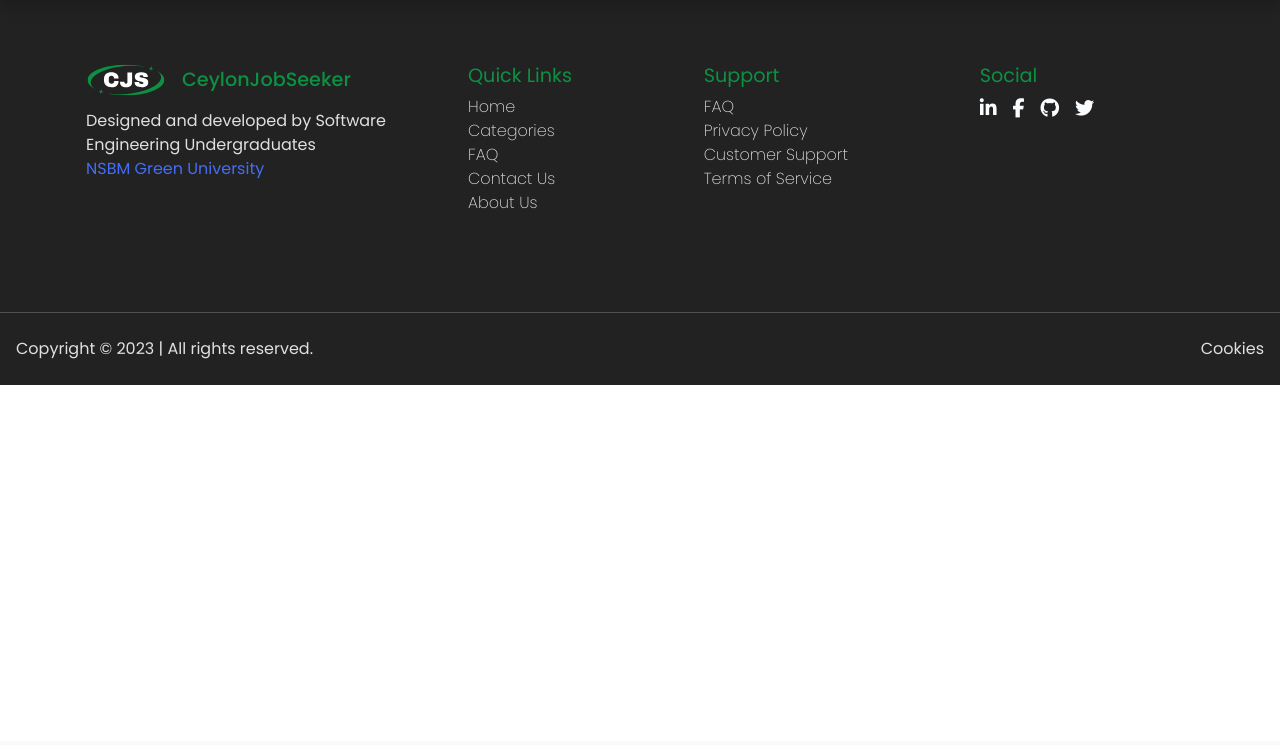
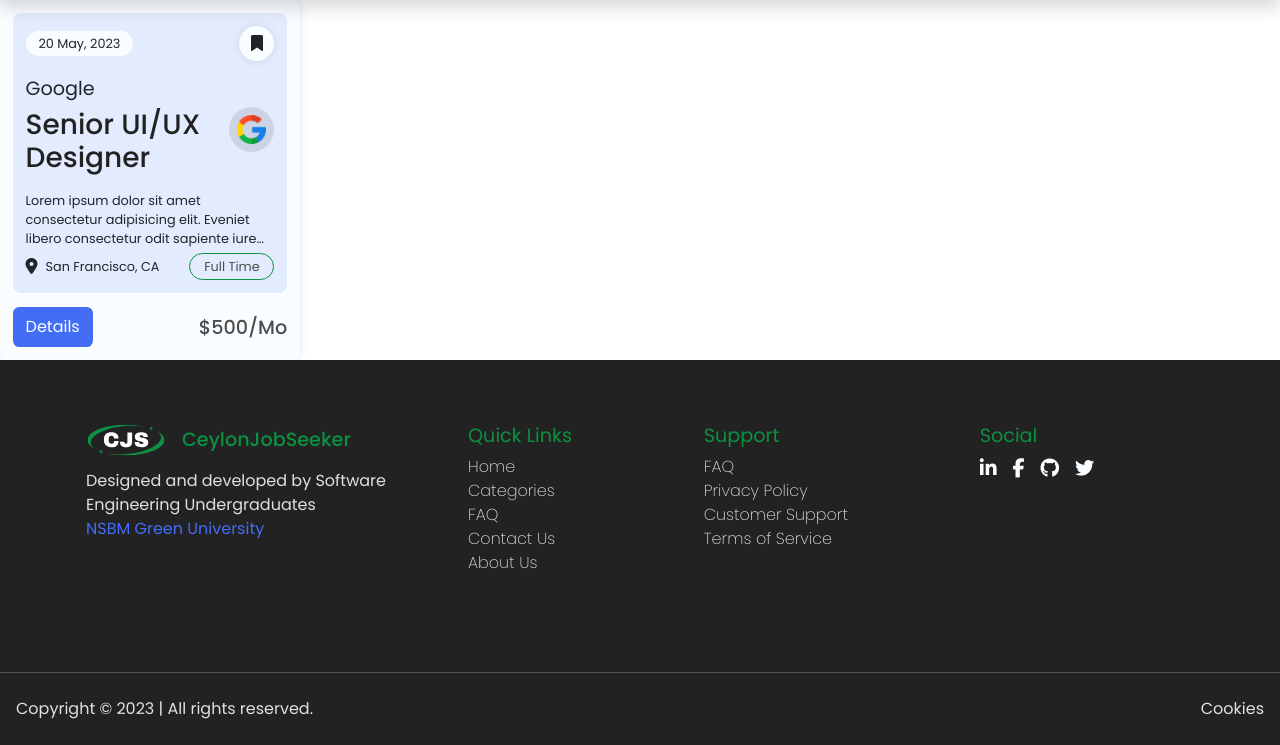
Before and after one commit to LakshanRukantha/CeylonJobSeeker, a PHP site: page /jobs/it-jobs.html in a window 1280 px wide. Shown: the part 59-804 px from the top of the page. Before the commit the page ends 444 px from the top, so only its background shows below. Run offline with PHP 8.4, Linux system fonts and the light colour scheme; some libraries are stand-ins or nearby versions.

Commit message:
feat: Develop Job Listing Card & Minor UI Fixes

```diff
--- a/jobs/it-jobs.html
+++ b/jobs/it-jobs.html
@@ -11,6 +11,7 @@
       crossorigin="anonymous"
     />
     <link rel="stylesheet" href="../styles/main.css" />
+    <link rel="stylesheet" href="../styles/job-pages.css" />
     <title>IT Jobs</title>
   </head>
   <body>
@@ -67,7 +68,49 @@
         </div>
       </nav>
       <!-- Navbar End -->
-      <!-- Job Listing -->
+      <!-- Job Card Start -->
+      <div class="main-card-wrapper">
+        <div class="card-content-wrapper">
+          <div class="top-section">
+            <span class="publish-date">20 May, 2023</span>
+            <div class="btn-bookmark">
+              <i class="fa-solid fa-bookmark"></i>
+            </div>
+          </div>
+          <div class="middle-section">
+            <div class="job-details-left">
+              <h4 class="company">Google</h4>
+              <h3 class="job-title">Senior UI/UX Designer</h3>
+            </div>
+            <div class="company-image">
+              <img
+                class="img-fluid"
+                src="../assets/images/google.png"
+                alt="Company Image"
+              />
+            </div>
+          </div>
+          <div class="bottom-content-wrapper">
+            <p class="description">
+              Lorem ipsum dolor sit amet consectetur adipisicing elit. Eveniet
+              libero consectetur odit sapiente iure ducimus est, quisquam
+              officia quo quod.
+            </p>
+            <div class="bottom-content">
+              <div class="location-wrapper">
+                <i class="fa-solid fa-location-dot"></i>
+                <span class="location-text">San Francisco, CA</span>
+              </div>
+              <span class="job-type">Full Time</span>
+            </div>
+          </div>
+        </div>
+        <div class="job-footer-wrapper">
+          <h5 class="salary"><span>$</span>500<span>/Mo</span></h5>
+          <button type="button" class="btn-primary">Details</button>
+        </div>
+      </div>
+      <!-- Job Card End -->
       <!-- Footer Start -->
       <footer class="w-100">
         <div class="footer">
--- a/styles/job-pages.css
+++ b/styles/job-pages.css
@@ -0,0 +1,158 @@
+.main-card-wrapper {
+  display: flex;
+  flex-direction: column;
+  align-items: center;
+  justify-content: space-between;
+  max-width: 300px;
+  height: 360px;
+  box-shadow: 0 0 10px 0 rgba(0, 0, 0, 0.1);
+  border-radius: 0.5rem;
+  background-color: var(--text-light-color);
+  padding: 0.8rem;
+}
+
+.card-content-wrapper {
+  display: flex;
+  flex-direction: column;
+  background-color: var(--bg-shade-blue);
+  border-radius: 0.5rem;
+  padding: 0.8rem;
+  height: 280px;
+  max-width: 100%;
+}
+
+.top-section {
+  display: flex;
+  justify-content: space-between;
+  align-items: center;
+}
+
+.publish-date,
+.job-type {
+  padding: 0.2rem 0.8rem;
+  background-color: var(--text-light-color);
+  border-radius: 20px;
+  font-size: 0.8rem;
+  min-width: 85px;
+  text-align: center;
+}
+
+.btn-bookmark {
+  display: flex;
+  align-items: center;
+  justify-content: center;
+  height: 35px;
+  width: 35px;
+  background-color: var(--text-light-color);
+  border-radius: 1.5rem;
+  cursor: pointer;
+  transition: background-color 0.2s ease-in-out, color 0.2s ease-in-out;
+  box-shadow: 0 0 10px 0 var(--shadow-dark);
+}
+
+.btn-bookmark:hover {
+  background-color: var(--primary-color);
+  color: var(--text-light-color);
+}
+
+.middle-section {
+  display: flex;
+  padding-top: 1rem;
+  align-items: center;
+}
+
+.job-details-left {
+  max-width: 250px;
+}
+
+.company {
+  font-size: 1.2rem;
+  font-weight: 400;
+}
+
+.job-title {
+  color: var(--text-primary-color);
+  overflow: hidden;
+  text-overflow: ellipsis;
+  display: -webkit-box;
+  -webkit-line-clamp: 2;
+  line-clamp: 2;
+  -webkit-box-orient: vertical;
+}
+
+.company-image {
+  display: flex;
+  align-items: center;
+  justify-content: center;
+  max-height: 45px;
+  height: 100%;
+  max-width: 45px;
+  width: 100%;
+  padding: 0.5rem;
+  border-radius: 100%;
+  background-color: var(--shadow-dark);
+}
+
+.bottom-content-wrapper {
+  display: flex;
+  flex-direction: column;
+  justify-content: space-between;
+  align-items: flex-start;
+  flex: 1;
+}
+
+.description {
+  font-size: 0.8rem;
+  overflow: hidden;
+  text-overflow: ellipsis;
+  display: -webkit-box;
+  -webkit-line-clamp: 3;
+  line-clamp: 3;
+  -webkit-box-orient: vertical;
+  margin-top: 0.5rem;
+  margin-bottom: 0;
+}
+
+.bottom-content {
+  display: flex;
+  align-items: center;
+  justify-content: space-between;
+  width: 100%;
+}
+
+.location-wrapper {
+  display: flex;
+  align-items: center;
+  gap: 0.5rem;
+}
+
+.location-text {
+  font-size: 0.8rem;
+  max-width: 130px;
+  overflow: hidden;
+  text-overflow: ellipsis;
+  display: -webkit-box;
+  -webkit-line-clamp: 1;
+  line-clamp: 1;
+  -webkit-box-orient: vertical;
+}
+
+.job-type {
+  background-color: transparent;
+  border: 1px solid var(--secondary-color);
+  color: var(--text-secondary-color);
+}
+
+.job-footer-wrapper {
+  display: flex;
+  align-items: center;
+  justify-content: space-between;
+  flex-direction: row-reverse;
+  width: 100%;
+}
+
+.salary {
+  margin-bottom: 0;
+  font-size: 1.2rem;
+  color: var(--text-secondary-color);
+}
--- a/styles/main.css
+++ b/styles/main.css
@@ -50,7 +50,7 @@
 }
 
 .btn-primary:hover {
-  box-shadow: 0 0.5rem 1rem rgba(0, 0, 0, 0.25);
+  box-shadow: 2px 2px 8px rgba(0, 0, 0, 0.25);
 }
 
 .btn-primary:active {
```
Also changed, not shown: about.html (+41 -30 lines), assets/images/google.png (added).
